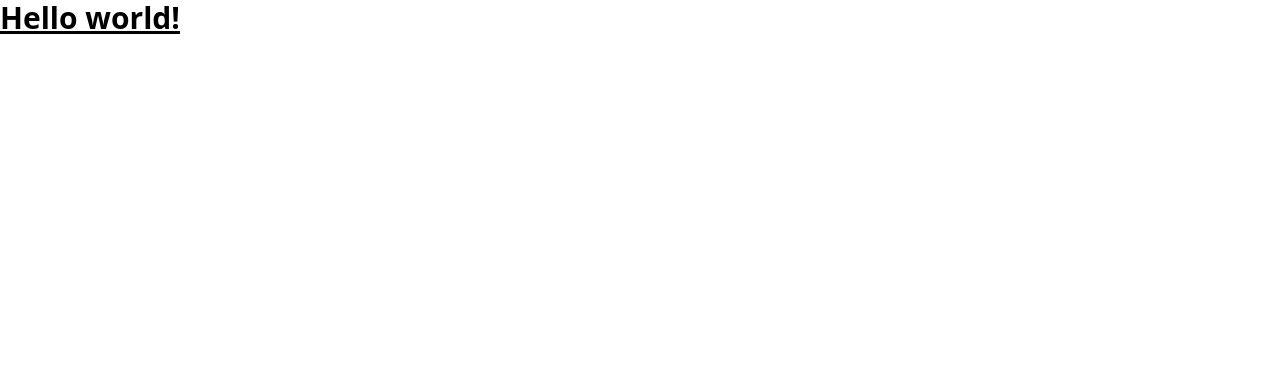
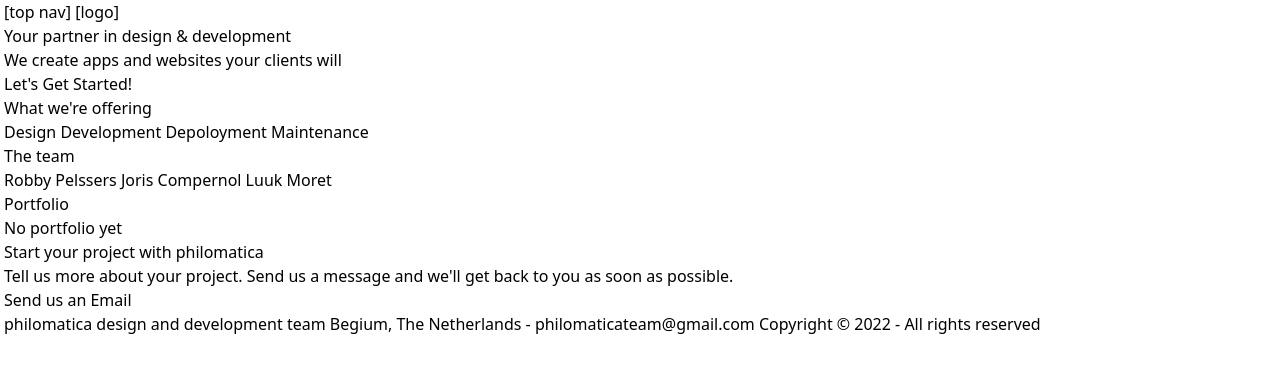
Before and after one commit to Philomathica/philomathica.github.io, a Svelte app: page / in a window 1280 px wide. Built offline with nearby package versions, Linux system fonts and the light colour scheme.

Commit message:
add landing page skeleton

```diff
--- a/docs/_app/version.json
+++ b/docs/_app/version.json
@@ -1 +1 @@
-{ "version": "1648462937131" }
+{"version":"1650898798473"}
--- a/src/routes/index.svelte
+++ b/src/routes/index.svelte
@@ -1,6 +1,41 @@
-<script context="module">
-	export const hydrate = false;
-	export const router = false;
-</script>
+<div class="container mx-auto px-1">
+	<nav>[top nav] [logo]</nav>
 
-<h1 class="text-3xl font-bold underline">Hello world!</h1>
+	<header>
+		<h1>Your partner in design & development</h1>
+		<h3>We create apps and websites your clients will</h3>
+		<a href="#contact">Let's Get Started!</a>
+	</header>
+
+	<section id="offering">
+		<header>What we're offering</header>
+
+		Design Development Depoloyment Maintenance
+	</section>
+
+	<section id="team">
+		<header>The team</header>
+
+		Robby Pelssers Joris Compernol Luuk Moret
+	</section>
+
+	<section id="portfolio">
+		<header>Portfolio</header>
+
+		No portfolio yet<br />
+	</section>
+
+	<section id="contact">
+		<header>Start your project with philomatica</header>
+		<p>
+			Tell us more about your project. Send us a message and we'll get back to you as soon as
+			possible.
+		</p>
+		<button>Send us an Email</button>
+	</section>
+
+	<footer>
+		philomatica design and development team Begium, The Netherlands - philomaticateam@gmail.com
+		Copyright © 2022 - All rights reserved
+	</footer>
+</div>
--- a/svelte.config.js
+++ b/svelte.config.js
@@ -18,6 +18,10 @@ const config = {
 		}),
 		prerender: {
 			default: true
+		},
+		browser: {
+			hydrate: process.env.NODE_ENV === 'development',
+			router: false
 		}
 	}
 };
```
Also changed, not shown: docs/index.html (+36 -3 lines), docs/_app/manifest.json, 13 other files.
